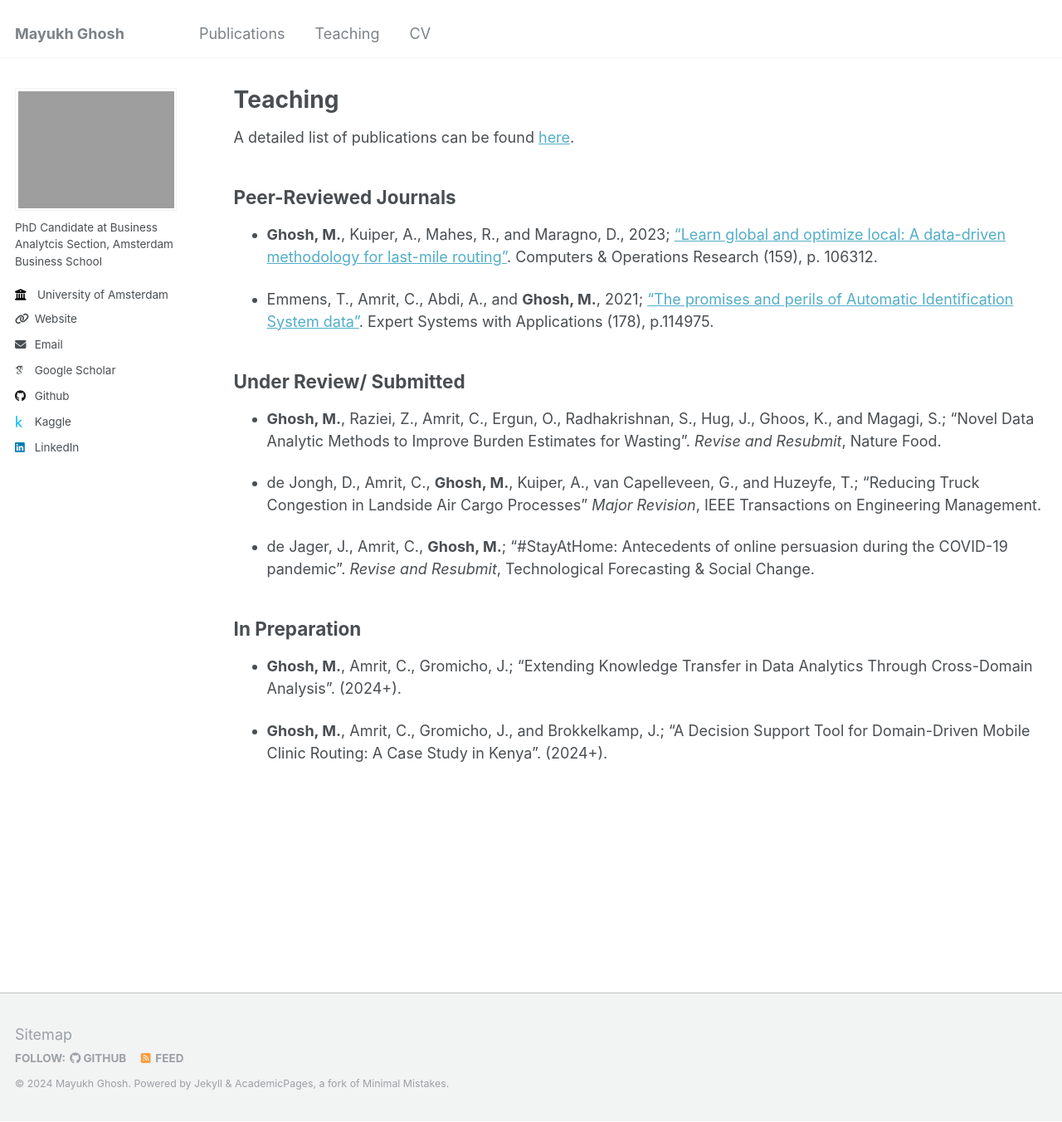
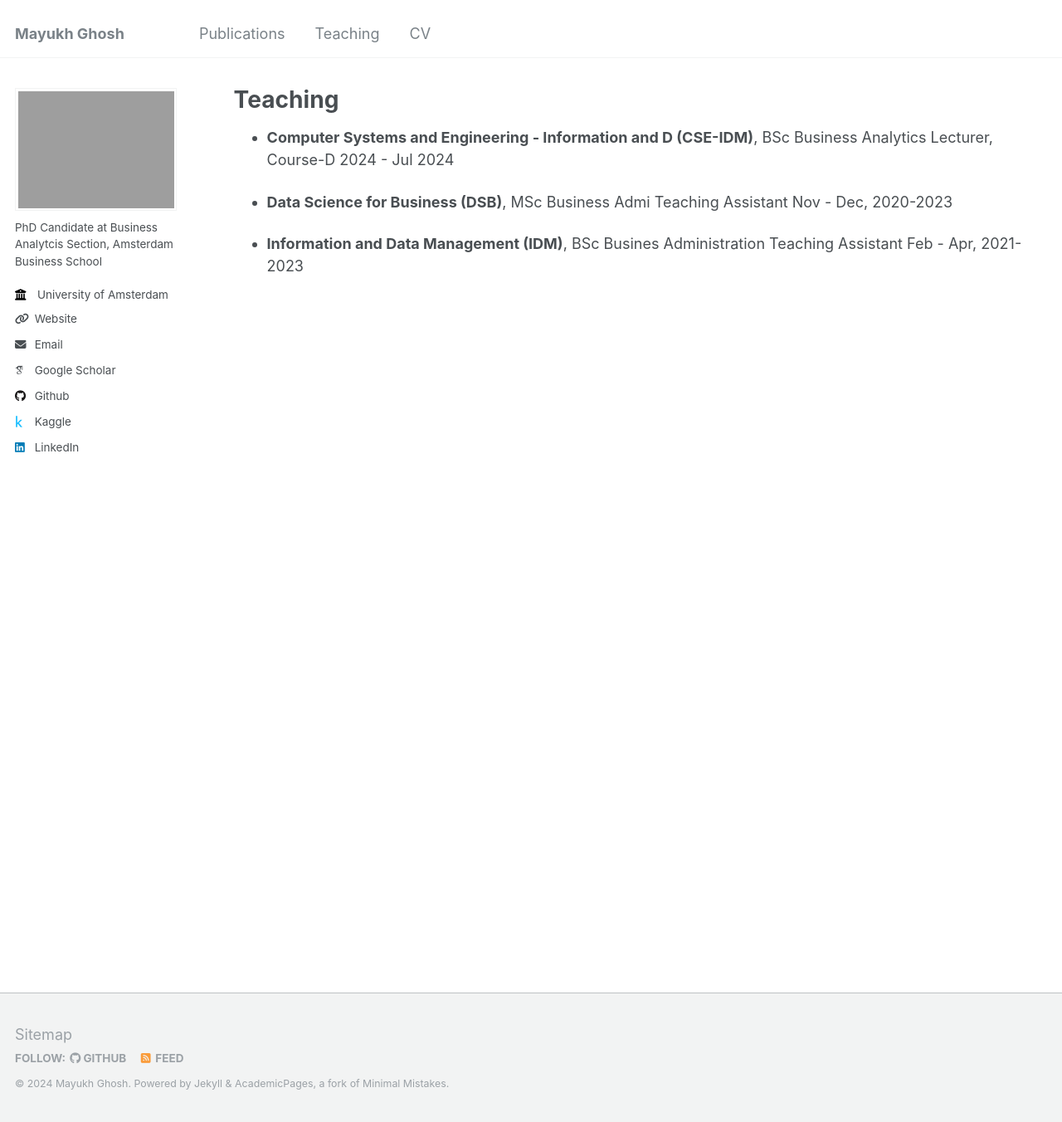
Before and after one commit to mghosh1993/mayukhghosh, a Jekyll site: the page built from _pages/teaching.md, in a window 1280 px wide and 1352 px high. Shown: the whole window at 83% size. Built offline with Jekyll 4.4.1, drawn with Linux system fonts in a browser that asks for light colours; some web fonts are replaced.

Commit message:
Update teaching.md

```diff
--- a/_pages/teaching.md
+++ b/_pages/teaching.md
@@ -5,42 +5,12 @@ permalink: /teaching/
 author_profile: true
 ---
 
-A detailed list of publications can be found [here](https://scholar.google.com/citations?user=wCbC8xsAAAAJ&hl=en).
+-   **Computer Systems and Engineering - Information and D
+    (CSE-IDM)**, BSc Business Analytics Lecturer, Course-D
+    2024 - Jul 2024
 
-## Peer-Reviewed Journals
+-   **Data Science for Business (DSB)**, MSc Business Admi
+    Teaching Assistant Nov - Dec, 2020-2023
 
--   **Ghosh, M.**, Kuiper, A., Mahes, R., and Maragno, D., 2023; ["Learn
-    global and optimize local: A data-driven methodology for last-mile
-    routing"](https://doi.org/10.1016/j.cor.2023.106312). Computers &
-    Operations Research (159), p. 106312.
-
--   Emmens, T., Amrit, C., Abdi, A., and **Ghosh, M.**, 2021; ["The
-    promises and perils of Automatic Identification System
-    data"](https://doi.org/10.1016/j.eswa.2021.114975). Expert Systems
-    with Applications (178), p.114975.
-
-## Under Review/ Submitted
-
--   **Ghosh, M.**, Raziei, Z., Amrit, C., Ergun, O., Radhakrishnan, S.,
-    Hug, J., Ghoos, K., and Magagi, S.; "Novel Data Analytic Methods to
-    Improve Burden Estimates for Wasting". *Revise and Resubmit*, Nature
-    Food.
-
--   de Jongh, D., Amrit, C., **Ghosh, M.**, Kuiper, A., van Capelleveen,
-    G., and Huzeyfe, T.; "Reducing Truck Congestion in Landside Air Cargo
-    Processes" *Major Revision*, IEEE Transactions on Engineering
-    Management.
-
--   de Jager, J., Amrit, C., **Ghosh, M.**; "#StayAtHome: Antecedents of
-    online persuasion during the COVID-19 pandemic". *Revise and
-    Resubmit*, Technological Forecasting & Social Change.
-
-
-## In Preparation
-
--   **Ghosh, M.**, Amrit, C., Gromicho, J.; "Extending Knowledge Transfer
-    in Data Analytics Through Cross-Domain Analysis". (2024+).
-
--   **Ghosh, M.**, Amrit, C., Gromicho, J., and Brokkelkamp, J.; "A
-    Decision Support Tool for Domain-Driven Mobile Clinic Routing: A
-    Case Study in Kenya". (2024+).
+-   **Information and Data Management (IDM)**, BSc Busines
+    Administration Teaching Assistant Feb - Apr, 2021-2023
```
